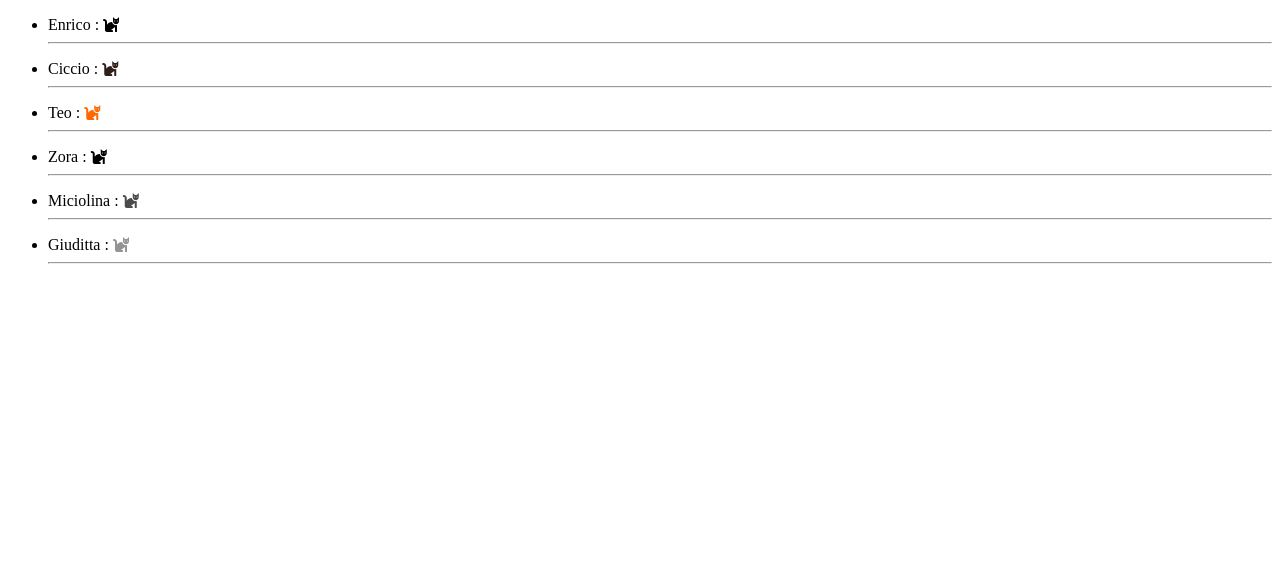
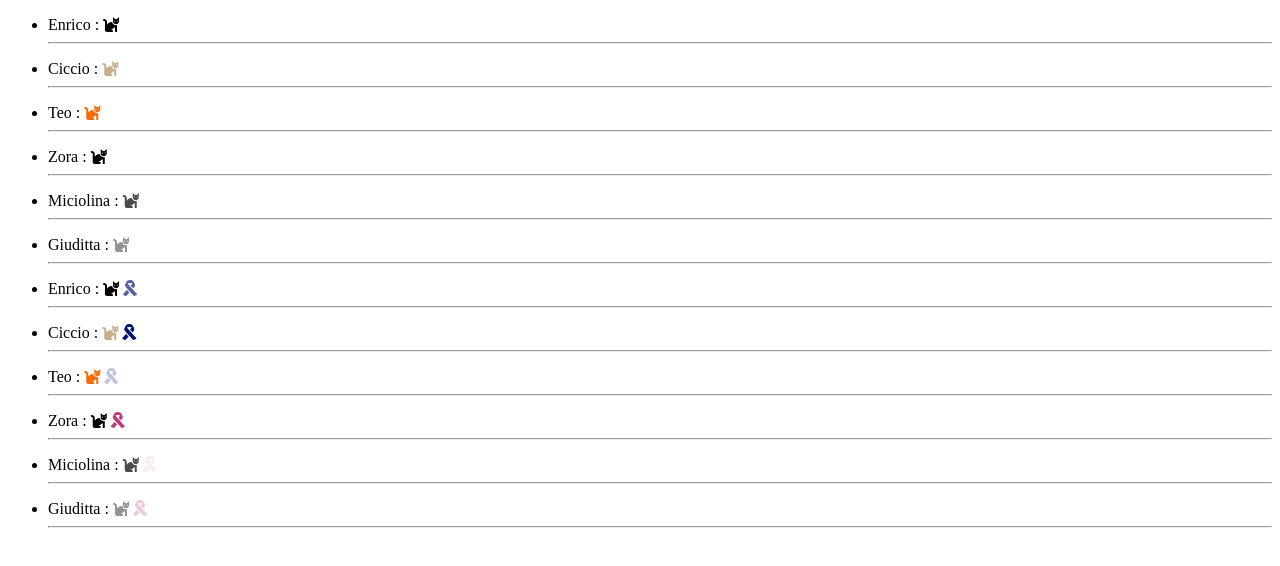
Before and after one commit to La-wii/js-es6-cats, a plain HTML site: page index.html in a window 1280 px wide. Drawn offline with Linux system fonts and the light colour scheme.

Commit message:
Milestone 2 ok

```diff
--- a/index.html
+++ b/index.html
@@ -4,6 +4,7 @@
     <meta charset="UTF-8">
     <meta http-equiv="X-UA-Compatible" content="IE=edge">
     <meta name="viewport" content="width=device-width, initial-scale=1.0">
+    <link rel="stylesheet" href="css/style.css">
     <!-- link font-awesome -->
     <link rel="stylesheet" href="https://cdnjs.cloudflare.com/ajax/libs/font-awesome/5.15.3/css/all.min.css" integrity="sha512-iBBXm8fW90+nuLcSKlbmrPcLa0OT92xO1BIsZ+ywDWZCvqsWgccV3gFoRBv0z+8dLJgyAHIhR35VZc2oM/gI1w==" crossorigin="anonymous" referrerpolicy="no-referrer" />
     <title>Gattini</title>
@@ -12,6 +13,8 @@
 
     <div id="gatti"></div>
 
+    <div id="fiocchi"></div>
+
     <!-- script js -->
     <script src="js/script.js"></script>
     <!-- fine script js -->
--- a/js/script.js
+++ b/js/script.js
@@ -4,7 +4,7 @@
 
 const gattini = [
     {nome: 'Enrico', eta: 8, colore: '#000000', sesso: 'Maschio'},
-    {nome: 'Ciccio', eta: 12, colore: '#2f1e1a', sesso: 'Maschio'},
+    {nome: 'Ciccio', eta: 12, colore: '#c8ae8c', sesso: 'Maschio'},
     {nome: 'Teo', eta: 3, colore: '#ff6800', sesso: 'Maschio'},
     {nome: 'Zora', eta: 11, colore: '#000000', sesso: 'Femmina'},
     {nome: 'Miciolina', eta: 1, colore: '#4a4c4b', sesso: 'Femmina'},
@@ -30,20 +30,43 @@ gattini.forEach((element) => {
 // Milestone 2
 // Dividere i gatti in due contenitori distinti in base al sesso e aggiungere a fianco di ogni gattino un fiocco colorato di rosa, se femmina, o di blu, se maschio.
 
-let maschi= [];
+// Il colore del fiocco deve essere più tenue se il gatto è più giovane, più scuro se il gatto è più vecchio.
+
+let maschi = [];
 let femmine = [];
 
-for (let i = 0; i < gattini.length; i++){
-    if(gattini[i].sesso == 'Maschio'){
-        maschi.push(gattini[i]);
-        // console.log(maschi);
-    } else {
-        femmine.push(gattini[i]);
-        // console.log(femmine);
+let rosa = '#b62a71';
+let azzurro = '#011372';
+
+const divisione = gattini.map ((element) => {
+    const{nome,eta,colore,sesso} = element;
+
+    const opacity = element.eta / 12;
+
+    return{
+        nome,
+        eta,
+        colore,
+        sesso,
+        fiocco : {
+            color: (sesso == 'Femmina')? rosa : azzurro,
+            opacity : opacity
+        }
     }
-}
-console.log(maschi);
-console.log(femmine);
+});
 
+divisione.forEach((element) => {
+    document.getElementById("fiocchi").innerHTML +=
+    `
+    <ul>
+        <li>
+            ${element.nome} : <i class="fas fa-cat" style="color:${element.colore}"></i>
+            <i class="fas fa-ribbon" style="color:${element.fiocco.color}; opacity:${element.fiocco.opacity}"></i>
+        </li>
+        <hr>
+    <ul>
+    `;
+});
 
-// Il colore del fiocco deve essere più tenue se il gatto è più giovane, più scuro se il gatto è più vecchio.
+// Milestone 3
+// Creare un nuovo array con prima tutti i gattini femmina e poi tutti i gattini maschio, inserendo solamente nome, colore e opacità del fiocco per ogni gatto.
```
